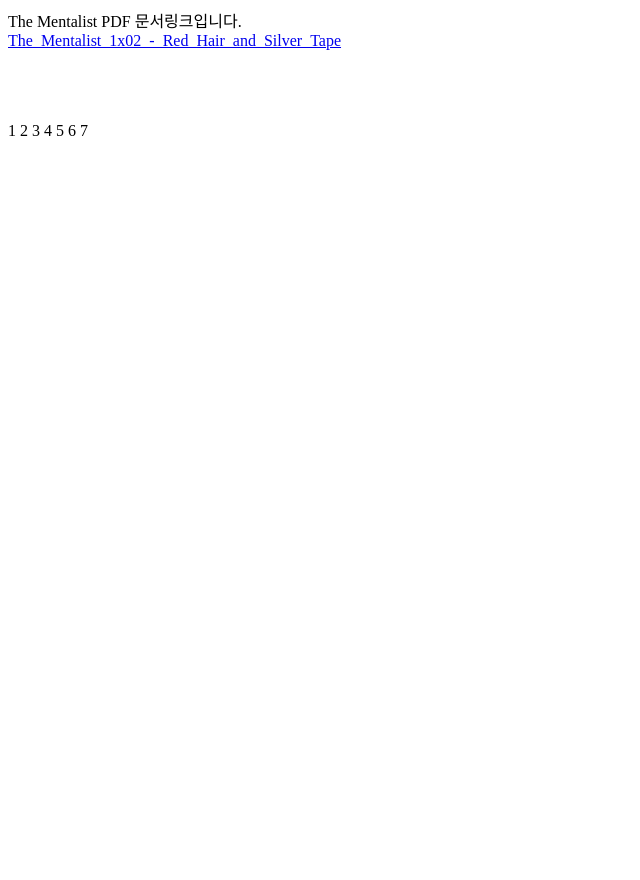
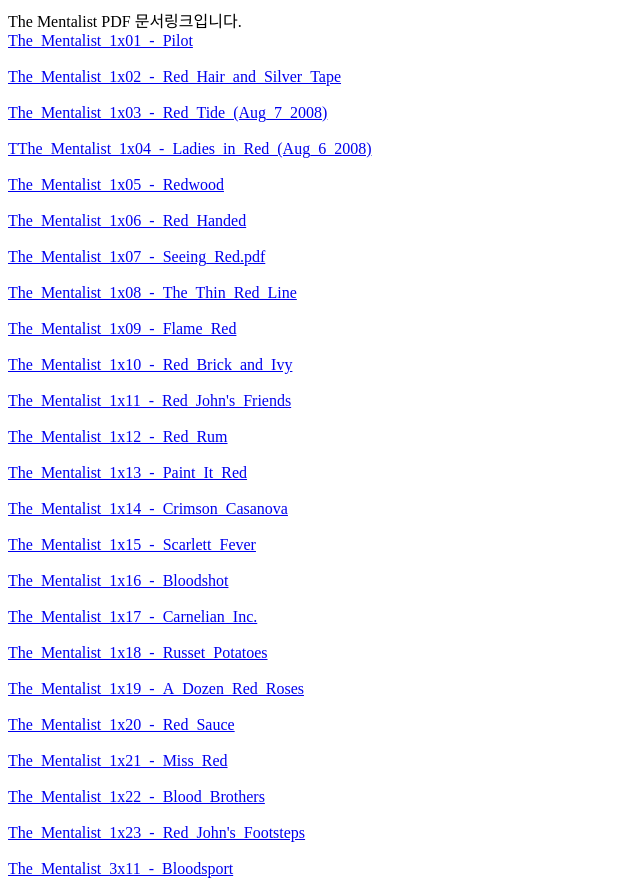
Before and after one commit to inoxgit/inogift.github.io, a plain HTML site: page mentalist.html in a window 1280 px wide. Shown: the top 880 px of the page, without its empty margins (0-640 px from the left). Before the commit the page ends 800 px from the top, so only its background shows below. Drawn offline with Linux system fonts and the light colour scheme.

Commit message:
Update mentalist.html

```diff
--- a/mentalist.html
+++ b/mentalist.html
@@ -9,8 +9,30 @@
     <body>
         The Mentalist PDF 문서링크입니다. <br>
 
-        <a href="../pdf/The_Mentalist_1x02_-_Red_Hair_and_Silver_Tape.pdf">The_Mentalist_1x02_-_Red_Hair_and_Silver_Tape </a>
-
+        <a href="../pdf/The_Mentalist_1x01_-_Pilot.pdf">The_Mentalist_1x01_-_Pilot</a> <br><br>
+        <a href="../pdf/The_Mentalist_1x02_-_Red_Hair_and_Silver_Tape.pdf">The_Mentalist_1x02_-_Red_Hair_and_Silver_Tape</a> <br><br>
+        <a href="../pdf/The_Mentalist_1x03_-_Red_Tide_(Aug_7_2008).pdf">The_Mentalist_1x03_-_Red_Tide_(Aug_7_2008)</a> <br><br>
+        <a href="../pdf/The_Mentalist_1x04_-_Ladies_in_Red_(Aug_6_2008).pdf">TThe_Mentalist_1x04_-_Ladies_in_Red_(Aug_6_2008)</a> <br><br>
+        <a href="../pdf/The_Mentalist_1x05_-_Redwood.pdf">The_Mentalist_1x05_-_Redwood</a> <br><br>
+        <a href="../pdf/The_Mentalist_1x06_-_Red_Handed.pdf">The_Mentalist_1x06_-_Red_Handed</a> <br><br>
+        <a href="../pdf/The_Mentalist_1x07_-_Seeing_Red.pdff">The_Mentalist_1x07_-_Seeing_Red.pdf</a> <br><br>
+        <a href="../pdf/The_Mentalist_1x08_-_The_Thin_Red_Line.pdff">The_Mentalist_1x08_-_The_Thin_Red_Line</a> <br><br>
+        <a href="../pdf/The_Mentalist_1x09_-_Flame_Red.pdf">The_Mentalist_1x09_-_Flame_Red </a> <br><br>
+        <a href="../pdf/The_Mentalist_1x10_-_Red_Brick_and_Ivy.pdf">The_Mentalist_1x10_-_Red_Brick_and_Ivy</a> <br><br>
+        <a href="../pdf/The_Mentalist_1x11_-_Red_John's_Friends.pdf">The_Mentalist_1x11_-_Red_John's_Friends</a> <br><br>
+        <a href="../pdf/The_Mentalist_1x12_-_Red_Rum.pdf">The_Mentalist_1x12_-_Red_Rum</a> <br><br>
+        <a href="../pdf/The_Mentalist_1x13_-_Paint_It_Red.pdf">The_Mentalist_1x13_-_Paint_It_Red</a> <br><br>
+        <a href="../pdf/The_Mentalist_1x14_-_Crimson_Casanova.pdf">The_Mentalist_1x14_-_Crimson_Casanova</a> <br><br>
+        <a href="../pdf/The_Mentalist_1x15_-_Scarlett_Fever.pdf">The_Mentalist_1x15_-_Scarlett_Fever</a> <br><br>
+        <a href="../pdf/The_Mentalist_1x16_-_Bloodshot.pdf">The_Mentalist_1x16_-_Bloodshot</a> <br><br>
+        <a href="../pdf/The_Mentalist_1x17_-_Carnelian_Inc..pdf">The_Mentalist_1x17_-_Carnelian_Inc.</a> <br><br>
+        <a href="../pdf/The_Mentalist_1x18_-_Russet_Potatoes.pdf">The_Mentalist_1x18_-_Russet_Potatoes</a> <br><br>
+        <a href="../pdf/The_Mentalist_1x19_-_A_Dozen_Red_Roses.pdf">The_Mentalist_1x19_-_A_Dozen_Red_Roses</a> <br><br>
+        <a href="../pdf/The_Mentalist_1x20_-_Red_Sauce.pdf">The_Mentalist_1x20_-_Red_Sauce</a> <br><br>
+        <a href="../pdf/The_Mentalist_1x21_-_Miss_Red.pdf">The_Mentalist_1x21_-_Miss_Red</a> <br><br>
+        <a href="../pdf/The_Mentalist_1x22_-_Blood_Brothers.pdf">The_Mentalist_1x22_-_Blood_Brothers</a> <br><br>
+        <a href="../pdf/The_Mentalist_1x23_-_Red_John's_Footsteps.pdf">The_Mentalist_1x23_-_Red_John's_Footsteps</a> <br><br>
+        <a href="../pdf/The_Mentalist_3x11_-_Bloodsport.pdf">The_Mentalist_3x11_-_Bloodsport </a> <br><br>
         <br><br><br><br><br>
 
 
```
